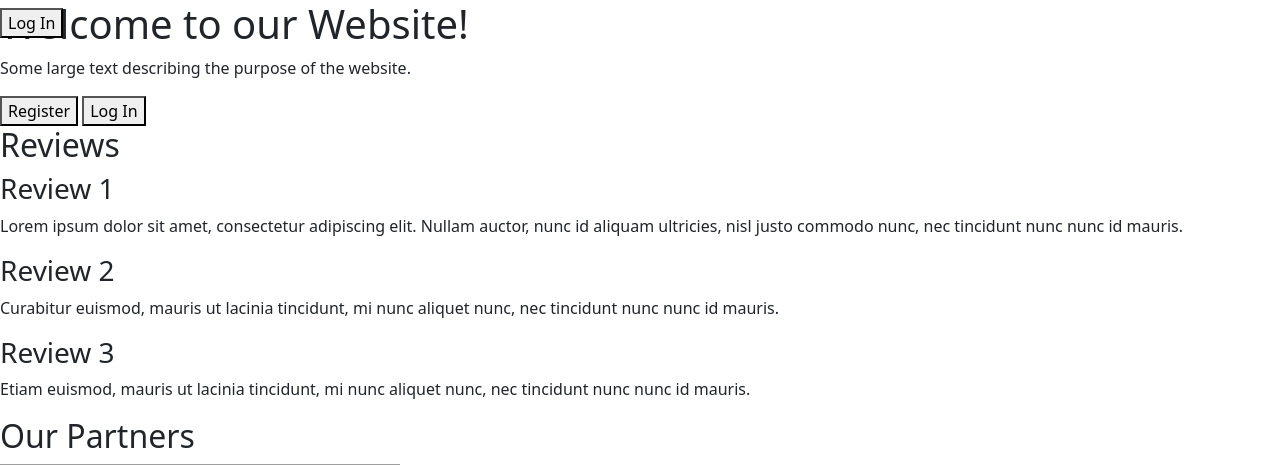
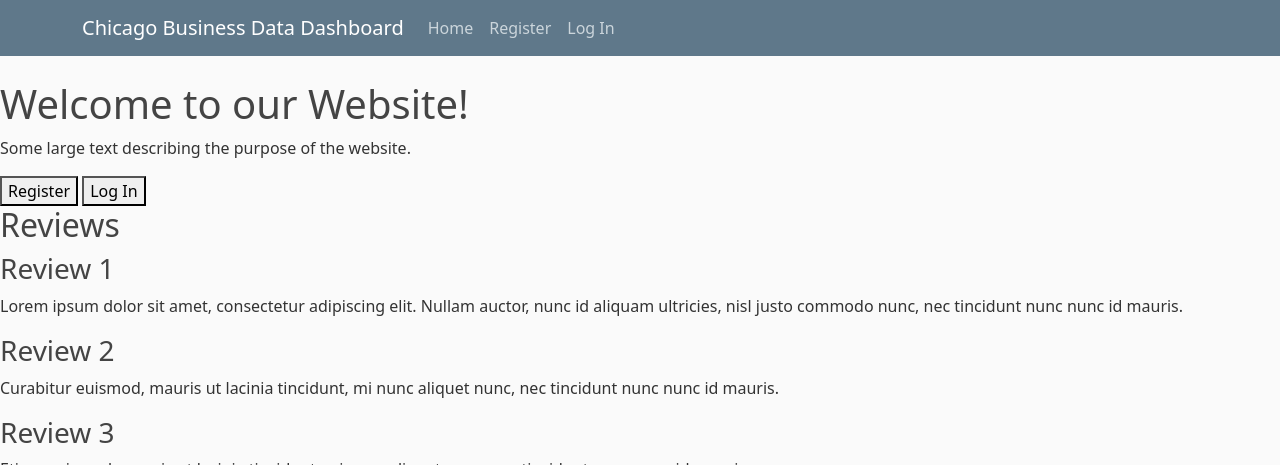
Before and after one commit to wesordonez/CommuniData, a Django app: page / in a window 1280 px wide. Shown: the top 465 px of the page. Run offline with Django 4.2, Linux system fonts and the light colour scheme; grey boxes are pictures that could not be loaded.

Commit message:
cleaned up nav bar with styles

```diff
--- a/data_visualizer/home/static/home/main.css
+++ b/data_visualizer/home/static/home/main.css
@@ -0,0 +1,84 @@
+body {
+    background: #fafafa;
+    color: #333333;
+    margin-top: 5rem;
+  }
+
+  h1, h2, h3, h4, h5, h6 {
+    color: #444444;
+  }
+
+  ul {
+    margin: 0;
+  }
+
+  .bg-steel {
+    background-color: #5f788a;
+  }
+
+  .site-header .navbar-nav .nav-link {
+    color: #cbd5db;
+  }
+
+  .site-header .navbar-nav .nav-link:hover {
+    color: #ffffff;
+  }
+
+  .site-header .navbar-nav .nav-link.active {
+    font-weight: 500;
+  }
+
+  .content-section {
+    background: #ffffff;
+    padding: 10px 20px;
+    border: 1px solid #dddddd;
+    border-radius: 3px;
+    margin-bottom: 20px;
+  }
+
+  .article-title {
+    color: #444444;
+  }
+
+  a.article-title:hover {
+    color: #428bca;
+    text-decoration: none;
+  }
+
+  .article-content {
+    white-space: pre-line;
+  }
+
+  .article-img {
+    height: 65px;
+    width: 65px;
+    margin-right: 16px;
+  }
+
+  .article-metadata {
+    padding-bottom: 1px;
+    margin-bottom: 4px;
+    border-bottom: 1px solid #e3e3e3
+  }
+
+  .article-metadata a:hover {
+    color: #333;
+    text-decoration: none;
+  }
+
+  .article-svg {
+    width: 25px;
+    height: 25px;
+    vertical-align: middle;
+  }
+
+  .account-img {
+    height: 125px;
+    width: 125px;
+    margin-right: 20px;
+    margin-bottom: 16px;
+  }
+
+  .account-heading {
+    font-size: 2.5rem;
+  }
--- a/data_visualizer/home/templates/home/home.html
+++ b/data_visualizer/home/templates/home/home.html
@@ -17,9 +17,22 @@
 <body>
     <header class="site-header">
         <nav class="navbar navbar-expand-md navbar-dark bg-steel fixed-top">
-            <div class="hamburger-menu"></div>
-            <div class="logo"></div>
-            <button class="login-button">Log In</button>
+            <div class="container">
+                <a class="navbar-brand mr-4" href="{% url 'home' %}">Chicago Business Data Dashboard</a>
+                <button class="navbar-toggler" type="button" data-toggle="collapse" data-target="#navbarToggle" aria-controls="navbarToggle" aria-expanded="false" aria-label="Toggle navigation">
+                    <span class="navbar-toggler-icon"></span>
+                </button>
+                <div class="collapse navbar-collapse" id="navbarToggle">
+                    <div class="navbar-nav mr-auto">
+                        <a class="nav-item nav-link" href="{% url 'home' %}">Home</a>
+                    </div>
+                    <!-- Navbar Right Side -->
+                    <div class="navbar-nav">
+                        <a class="nav-item nav-link" href="">Register</a>
+                        <a class="nav-item nav-link" href="">Log In</a>
+                    </div>
+                </div>
+            </div>
         </nav>
     </header>
 
@@ -77,5 +90,8 @@
         </div>
         <p>&copy; 2020 Company Name</p>
 
+        <!-- Bootstrap JS CDN -->
+        <script src="https://cdn.jsdelivr.net/npm/bootstrap@5.0.2/dist/js/bootstrap.bundle.min.js" integrity="sha384-MrcW6ZMFYlzcLA8Nl+NtUVF0sA7MsXsP1UyJoMp4YLEuNSfAP+JcXn/tWtIaxVXM" crossorigin="anonymous"></script>
+
 </body>
 </html>
```
